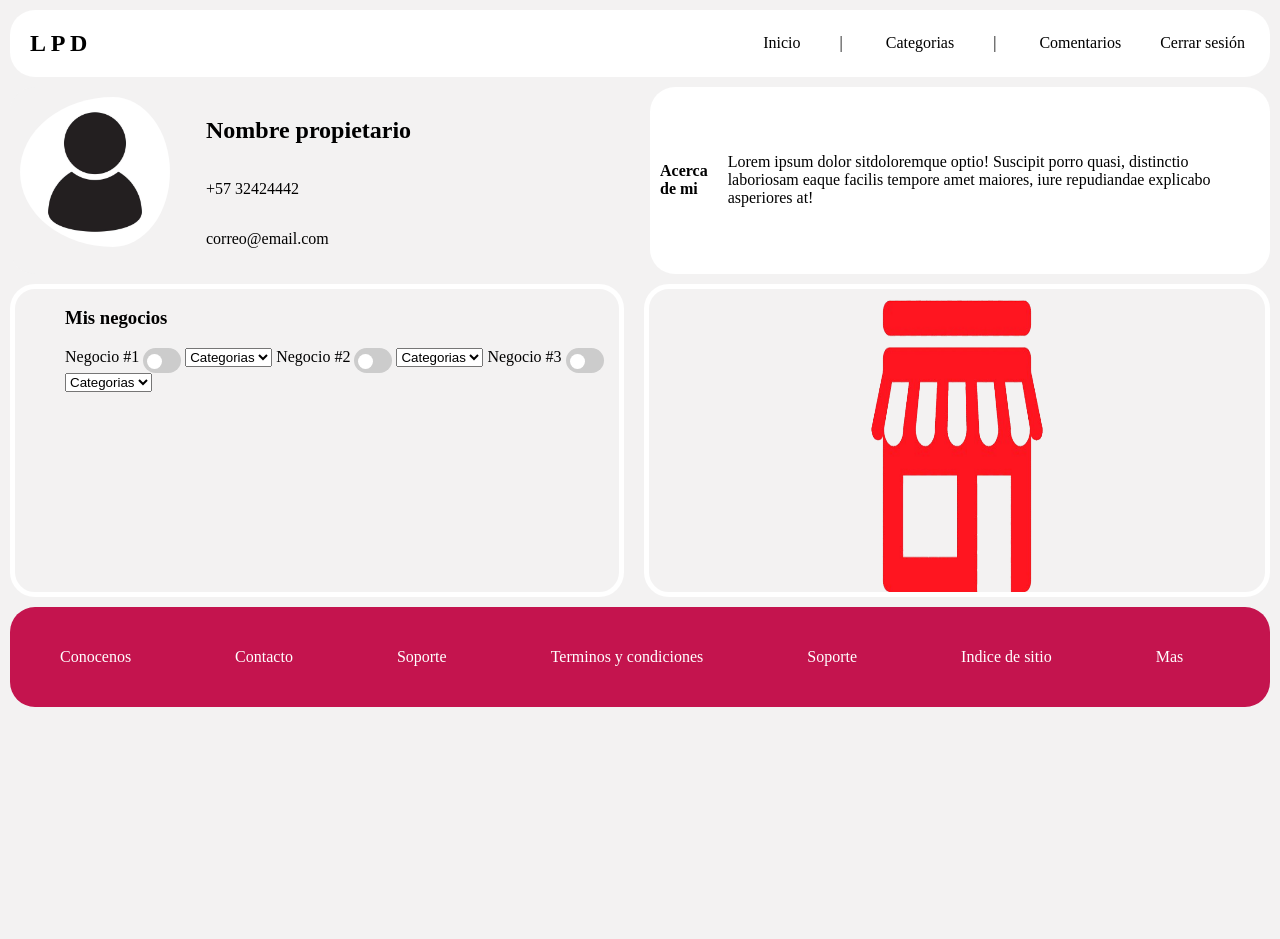
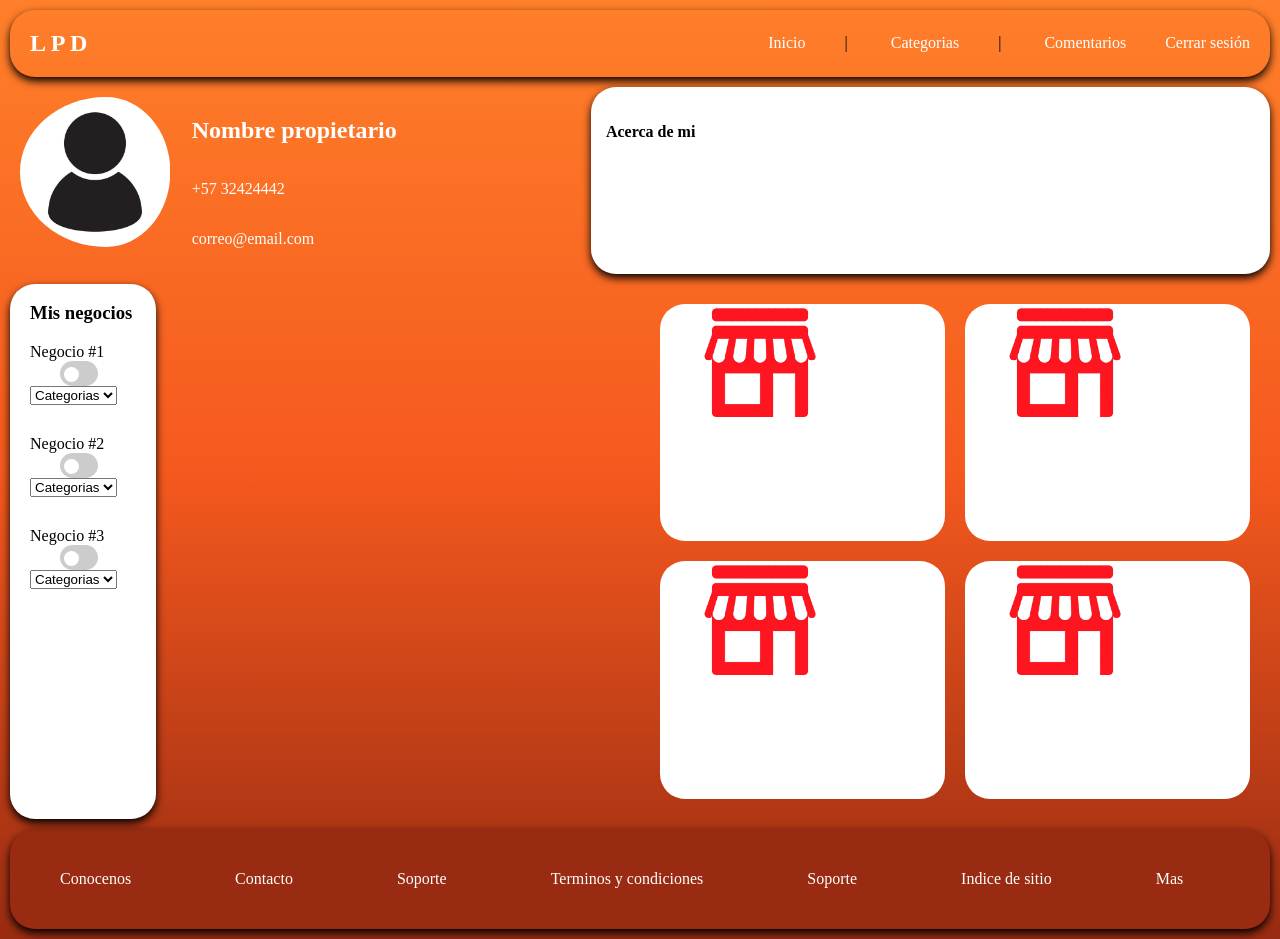
Before and after one commit to JhonGG69/JhonGG69.github.io, a PHP site: page /api/config/src/perfilPropietario.html in a window 1280 px wide. Before the commit the page ends 707 px from the top, so only its background shows below. Run offline with PHP 8.4, Linux system fonts and the light colour scheme.

Commit message:
Cambios colores

```diff
--- a/api/config/src/perfilPropietario.html
+++ b/api/config/src/perfilPropietario.html
@@ -15,7 +15,7 @@
                 <a class="itemlink" href="#">Inicio</a> |&nbsp;
                 <a class="itemlink" href="#">Categorias</a> |&nbsp;
                 <a class="itemlink" href="/api/config/src/Comentarios.html">Comentarios</a>
-                <a class="headerlink_register" href="/index.html">Cerrar sesión</a>
+                <a class="cerar_sesion" href="/index.html">Cerrar sesión</a>
             </nav>
     </header>
 
@@ -74,10 +74,22 @@
                     <option value="Opcion 4">Belleza</option>
                 </select>
         </div>
-            <div class="business_img">
+<div class="bloc_business">
+        <div class="business_img">
             <img src="/imgs/negocio.png" alt="Imagenes negocio">
-            </div>
+        </div>
+        <div class="business_img">
+            <img src="/imgs/negocio.png" alt="Imagenes negocio">
+        </div>
+        <div class="business_img">
+            <img src="/imgs/negocio.png" alt="Imagenes negocio">
+        </div>
+        <div class="business_img">
+            <img src="/imgs/negocio.png" alt="Imagenes negocio">
+        </div>
     </div>
+</div>
+
     <footer class="footer">
         <nav>
             <a href="#">Conocenos</a>
--- a/css/StylePP.css
+++ b/css/StylePP.css
@@ -1,29 +1,24 @@
 body{
     margin:0;
     box-sizing: border-box;
-    background: #f3f2f2;
+    background:linear-gradient(#ff7f2a, #F5591E, #992b12);
 }
 
 .header{
     display: flex;
-    background: white;
-    margin: 10px;
-    justify-content: space-between;
-    align-items: center;
-}
-
-.header{
-    display: flex;
-    background: white;
+    background: #ff7f2a,;
     margin: 10px;
     justify-content: space-between;
     align-items: center;
     border-radius: 25px;
+    border-width: 1px;
+    border-color: black;
+    box-shadow: 0 4px 8px black;
 }
 
 .header_tittle{
     display: flex;
-    color: black;
+    color: white;
     padding: 0px 0px 0px 20px;
 }
 
@@ -31,20 +26,22 @@ body{
     padding-right: 35px;
     padding-left: 35px;
     text-decoration: none;
-    color: black;
+    color: white;
 }
 
 .itemlink:hover{
     text-decoration: underline;
 }
 
-.headerlink_login{
+.cerar_sesion{
     text-decoration: none;
-    color: black;
+    color: white;
+    margin-right: 20px;
 }
 
 /* styles.css */
 .switch {
+    margin-left: 30px;
     position: relative;
     display: inline-block;
     width:38px;
@@ -90,7 +87,8 @@ input:checked + .slider:before {
 }
 
 .opciones{
-    display:inline;
+    margin-bottom: 30px;
+    display:block;
 }
 
 
@@ -112,33 +110,39 @@ input:checked + .slider:before {
     display: flex;
     margin: 10px;
     gap: 20px;
-    background: #f3f2f2;
     border-radius: 25px;
 }
 
 .flex-item_profile {
     margin: 0;
-    width: 100%;
+    width: 50%;
     display: flex;
     padding: 10px;
     border-radius: 25px;
 }
 .flex-item{
-    margin: 0;
-    width: 100%;
-    display: flex;
-    align-items: center;
-    padding: 10px;
-    gap: 20px;
-    background: white;
+    background-color: white;
     border-radius: 25px;
+    padding: 15px;
+    width: 60%;
+    border-width: 1px;
+    border-color: black;
+    box-shadow: 0 4px 8px black;
 }
 
 .div_profileimg {
-    border-radius: 50%;
-    padding-right: 6%;
+    border-radius: 100%;
+    padding-right: 4%;
     width: 150px;
     height: 150px;
+}
+
+.flexbox h2{
+    color: white;
+}
+
+.flexbox p{
+    color: white;
 }
 
 .profile-info {
@@ -148,50 +152,60 @@ input:checked + .slider:before {
 }
 
 .business{
-    width: 600px;
     margin-left: 10px;
-    padding: 0px 0px 200px 50px;
-    border: 5px white solid;
+    padding: 0px 0px 200px 20px;
     border-radius: 25px;
+    background-color: white;
 }
 
-.business{
-    flex-direction: column;
-    gap: 200px;
-}
 
 .mybusiness {
-    display: flex;
     margin: 10px;
-    gap: 20px;
+    display: grid;
+     grid-template-columns: repeat(2, 1fr);
 }
 .business{
-    width: 90%;
+    width: 20%;
     margin: 0;
+    border-width: 1px;
+    border-color: black;
+    box-shadow: 0 4px 8px black;
 }
 
 .business_img {
-    width: 100%;
-    border: 5px white solid;
-    display: flex;
+    border-radius: 25px;
+    background-color: white;
+
+}
+
+.bloc_business{
+    display: grid;
+    grid-template-columns: repeat(2, 1fr);
+    gap: 20px;
+    padding: 20px;
+}
+
+.bloc_business div{
     border-radius: 25px;
 }
 
 .business_img img{
-    width: 50%;
-    padding-left: 25%;
+    width: 70%;
 }
 
 .footer{
     display: flex;
     height: 100px;
-    background: #c4144e;
+    background: #992b12;
     margin: 10px;
     justify-content: space-between;
     align-items: center;
     border-radius:25px ;
+    border-width: 1px;
+    border-color: black;
+    box-shadow: 0 4px 8px black;
+}
 
-}
 .footer a{
     color: white;
     margin-left: 50px;
@@ -202,6 +216,7 @@ input:checked + .slider:before {
 .footer a:hover{
     text-decoration: underline;
 }
+
 select{
     display: block;
 }
--- a/css/pComprador.css
+++ b/css/pComprador.css
@@ -51,9 +51,9 @@ body{
     text-decoration: underline;
 }
 
-.headerlink_register{
+.headerlink_cerrars{
     padding-right: 25px ;
-    color: black;
+    color: white;
     text-decoration: none;
 }
 
```
